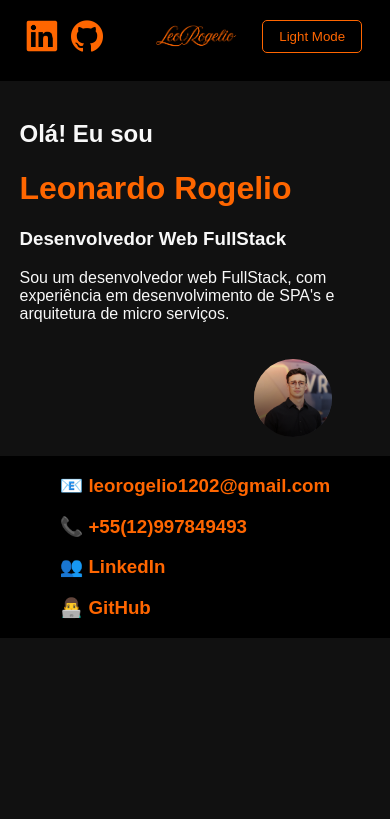
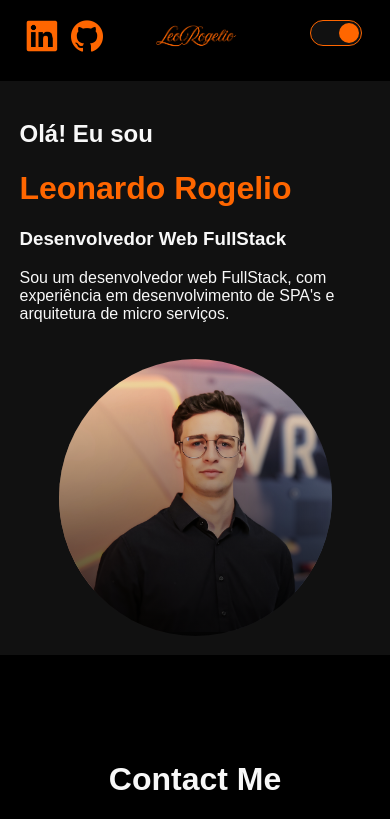
Before and after one commit to LeoRogelioSilva/myportfolio, a React (Create React App) app: page / in a window 390 px wide. Shown: the top 819 px of the page. Built offline with nearby package versions, Linux system fonts and the light colour scheme.

Commit message:
✨Adcionada aba de contato

```diff
--- a/src/components/contact/Contact.css
+++ b/src/components/contact/Contact.css
@@ -1,54 +1,47 @@
 .contact {
-  display: flex;
-  flex-direction: row;
-  align-items: center;
-  justify-content: center;
   margin-top: 5%;
+  padding: 10vh;
   background-color: var(--background-color);
 }
 
 .contacts {
   color: var(--accent-color);
-  justify-content: left;
+  display: grid;
+  grid-template-columns: repeat(
+    12,
+    1fr
+  ); /* Define 12 colunas de tamanho igual */
+  gap: 1rem; /* Espaçamento entre as colunas */
   margin: auto;
-  align-items: left;
-  text-align: left;
-  max-width: 40%;
+  text-align: center; /* Centraliza o texto dentro dos elementos */
+  justify-items: center; /* Centraliza os elementos horizontalmente em cada coluna */
+  align-items: center; /* Centraliza os elementos verticalmente em cada coluna */
+  font-weight: 100;
 }
 
-.contacts h2 {
-  color: var(--accent-color);
+.contacts div {
+  grid-column: span 3; /* Cada div ocupa 3 colunas */
 }
 
 .contacts h3 a {
-  color: #f60;
-}
-
-.contacts h1 {
-  color: #f60;
-}
-
-.photo {
-  display: flex;
-  margin-left: auto;
-  margin-right: 15%;
-  margin-top: 5%;
-  border-radius: 50%;
-  width: 20vw;
-  height: 20vw;
-  overflow: hidden;
-  position: relative;
-}
-
-.photo img {
-  position: absolute;
-  bottom: 0;
-  width: 20vw;
-  right: 0%;
+  color: var(--accent-color);
 }
 
 @media screen and (max-width: 768px) {
   .contacts {
+    color: var(--accent-color);
     max-width: 90%;
+    display: grid;
+    grid-template-columns: repeat(12, 1fr);
+    gap: 1rem;
+    margin: auto;
+    text-align: center;
+    justify-items: center;
+    align-items: center;
+    font-weight: 100;
+  }
+
+  .contacts div {
+    grid-column: span 12; /* Cada div ocupa 3 colunas */
   }
 }
--- a/src/components/contact/Contact.tsx
+++ b/src/components/contact/Contact.tsx
@@ -5,6 +5,18 @@ import LinkCopyToClipboard from "../link-copy-to-clipboard/LinkCopyToClipBoard";
 const Contact: React.FC = () => {
   return (
     <div className="contact">
+      <div className="contactme">
+        <h1>Contact Me</h1>
+        <p>
+          If you have any questions or would like to get in touch, feel free to
+          reach out to me via email or phone. I'm always open to discussing new
+          opportunities and collaborations.
+        </p>
+        <p>
+          You can also find me on LinkedIn and GitHub. Let's connect and
+          collaborate!
+        </p>
+      </div>
       <div className="contacts">
         <LinkCopyToClipboard
           text="📧 leorogelio1202@gmail.com"
@@ -14,15 +26,19 @@ const Contact: React.FC = () => {
           text="📞 +55(12)997849493"
           value="+55(12)997849493"
         ></LinkCopyToClipboard>
+        <div>
           <h3>
             👥{" "}
             <a href="https://www.linkedin.com/in/leonardo-rogelio-silva-0930501a5/">
               LinkedIn
             </a>
           </h3>
+        </div>
+        <div>
           <h3>
             👨‍💻 <a href="https://github.com/LeoRogelioSilva">GitHub</a>
-        </h3>{" "}
+          </h3>
+        </div>{" "}
       </div>
     </div>
   );
--- a/src/components/link-copy-to-clipboard/LinkCopyToClipBoard.tsx
+++ b/src/components/link-copy-to-clipboard/LinkCopyToClipBoard.tsx
@@ -12,8 +12,37 @@ const LinkCopyToClipboard: React.FC<LinkCopyToClipboardProps> = ({
   const handleCopy = () => {
     navigator.clipboard
       .writeText(value)
-      .then(() => {})
+      .then(() => {
+        showPopup("Copiado!");
+      })
       .catch((err) => {});
+  };
+
+  const showPopup = (message: string) => {
+    const popup = document.createElement("div");
+    popup.textContent = message;
+    popup.style.position = "fixed";
+    popup.style.top = "80%";
+    popup.style.left = "50%";
+    popup.style.transform = "translate(-50%, -50%)";
+    popup.style.backgroundColor = "var(--background-color-secondary)";
+    popup.style.color = "var(--accent-color)";
+    popup.style.borderColor = "var(--accent-color)";
+    popup.style.border = "1px solid var(--accent-color)";
+    popup.style.fontWeight = "bold";
+    popup.style.padding = "10px";
+    popup.style.borderRadius = "35px";
+    popup.style.zIndex = "1000";
+    popup.style.transition = "opacity 0.5s";
+    popup.style.opacity = "1";
+
+    document.body.appendChild(popup);
+    setTimeout(() => {
+      popup.style.opacity = "0";
+      setTimeout(() => {
+        document.body.removeChild(popup);
+      }, 300);
+    }, 500);
   };
 
   return (
--- a/src/components/nav-bar/NavBar.css
+++ b/src/components/nav-bar/NavBar.css
@@ -33,7 +33,7 @@ nav {
   width: 6rem;
 }
 
-.navitens button {
+.navitens .switch {
   position: absolute;
   right: 22vw;
   display: flex;
@@ -62,7 +62,7 @@ nav {
 .menuToggle {
   display: none;
   background: none;
-  color: #fff;
+  color: var(--text-color);
   font-size: 2rem;
   border: none;
   cursor: pointer;
@@ -86,6 +86,55 @@ nav {
   color: var(--background-color);
 }
 
+.switch {
+  position: relative;
+  display: inline-flex;
+  align-items: center;
+  gap: 10px;
+  width: fit-content;
+  cursor: pointer;
+  user-select: none;
+}
+
+.switch input {
+  display: none;
+}
+
+.slider {
+  position: relative;
+  width: 50px;
+  height: 24px;
+  background-color: var(--background-color-secondary);
+  border-radius: 24px;
+  border: 1px solid var(--accent-color);
+  transition: background-color 0.1s;
+}
+
+.slider::before {
+  content: "";
+  position: absolute;
+  width: 20px;
+  height: 20px;
+  background: var(--accent-color);
+  border-radius: 50%;
+  top: 2px;
+  left: 2px;
+  transition: transform 0.3s;
+}
+
+input:checked + .slider {
+  background-color: var(--background-color-secondary);
+}
+
+input:checked + .slider::before {
+  transform: translateX(26px);
+}
+
+.label {
+  font-size: 14px;
+  color: #333;
+}
+
 @media screen and (max-width: 768px) {
   .navitens {
     display: flex;
@@ -105,17 +154,12 @@ nav {
   }
 
   .internalLinks {
-    display: none; /* Oculta os elementos desnecessários no sidebar */
+    display: none;
   }
 
-  .navitens button {
+  .navitens .switch {
     position: absolute;
     right: 2vw;
     display: flex;
   }
-
-  .theme-toggle:hover {
-    background-color: var(--background-color);
-    color: var(--accent-color);
-  }
 }
--- a/src/components/nav-bar/NavBar.tsx
+++ b/src/components/nav-bar/NavBar.tsx
@@ -72,9 +72,14 @@ const NavBar: React.FC = () => {
           <div className="centerImage">
             <img src={isDarkMode ? leoro : leorowhite} alt="Logo" />
           </div>
-          <button onClick={toggleTheme} className="theme-toggle">
-            {isDarkMode ? "Light Mode" : "Dark Mode"}
-          </button>
+          <label className="switch">
+            <input
+              type="checkbox"
+              checked={isDarkMode}
+              onChange={toggleTheme}
+            />
+            <span className="slider" />
+          </label>
           <div className="internalLinks">
             {internalLinks.map((link) => (
               <h2 key={link.name}>
```
Lines whose indentation alone changed are shown as unchanged.
